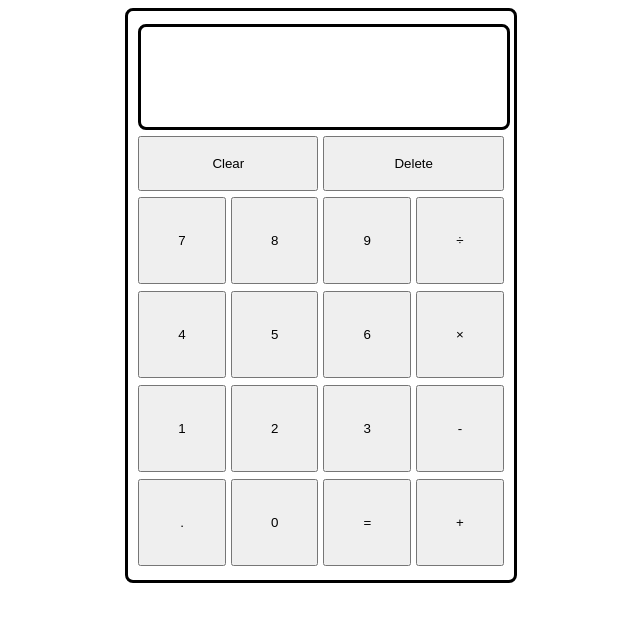
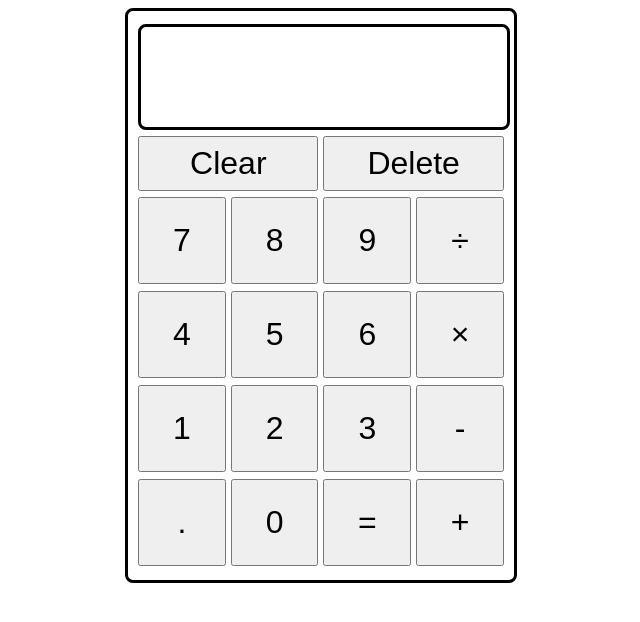
Before and after one commit to SanishPoudel/Calculator, a plain HTML site: page index.html in a window 1280 px wide. Shown: the whole page, without its empty margins (319-959 px from the left). Drawn offline with Linux system fonts and the light colour scheme.

Commit message:
Increased the font sizes

```diff
--- a/style.css
+++ b/style.css
@@ -36,6 +36,14 @@ body {
     border-radius: 8px;
 }
 
+.disp1,
+.disp2 {
+    width: 100%;
+    height: 100%;
+    text-align: right;
+    font-size: xx-large;
+}
+
 .erase {
     display: flex;
     justify-content: space-around;
@@ -50,6 +58,7 @@ body {
     aspect-ratio: 1/0.3;
     margin: 0 0 0;
     padding: 0 0 0;
+    font-size: xx-large;
 }
 
 .nums,
```
